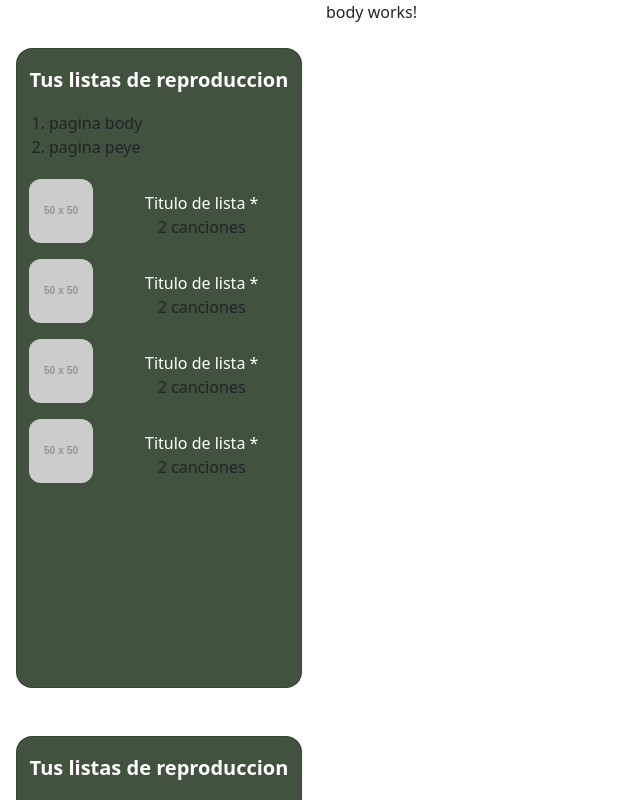
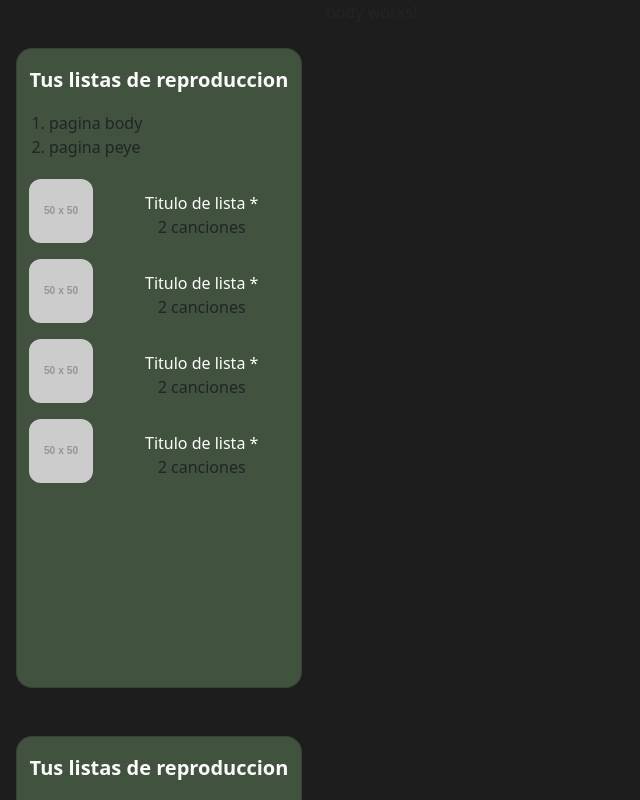
Before and after one commit to SokmarK/RolAPI, an Angular app in the folder rolapi/: page / in a window 1280 px wide. Shown: the whole page, without its empty margins (0-640 px from the left). Built offline with nearby package versions, Linux system fonts and the light colour scheme.

Commit message:
cambios antes del pull de rama de felipe

```diff
--- a/rolapi/src/styles.css
+++ b/rolapi/src/styles.css
@@ -3,4 +3,5 @@
 body{
     overflow-y: hidden;
     overflow-x: hidden;
+    background-color: #1d1d1d !important;
 }
```
Also changed, not shown: rolapi/src/index.html (+6 -1 lines).
